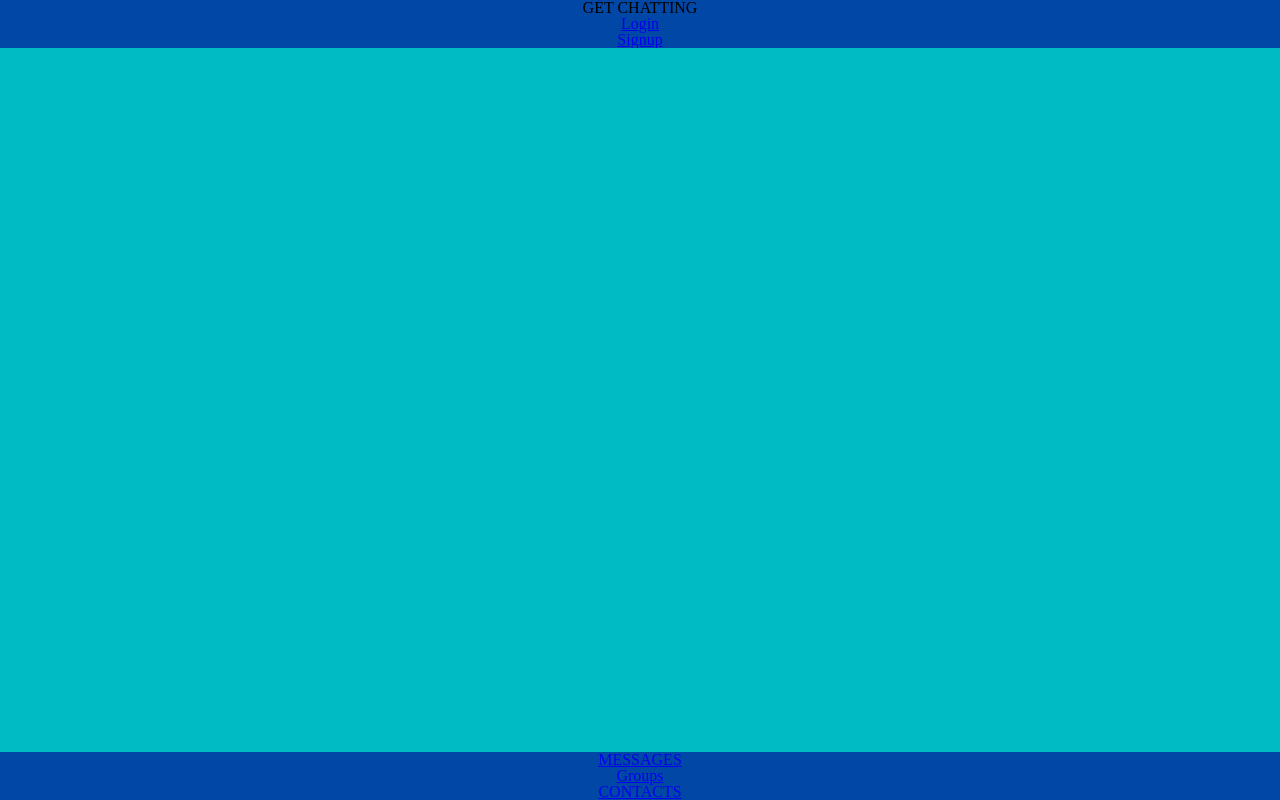
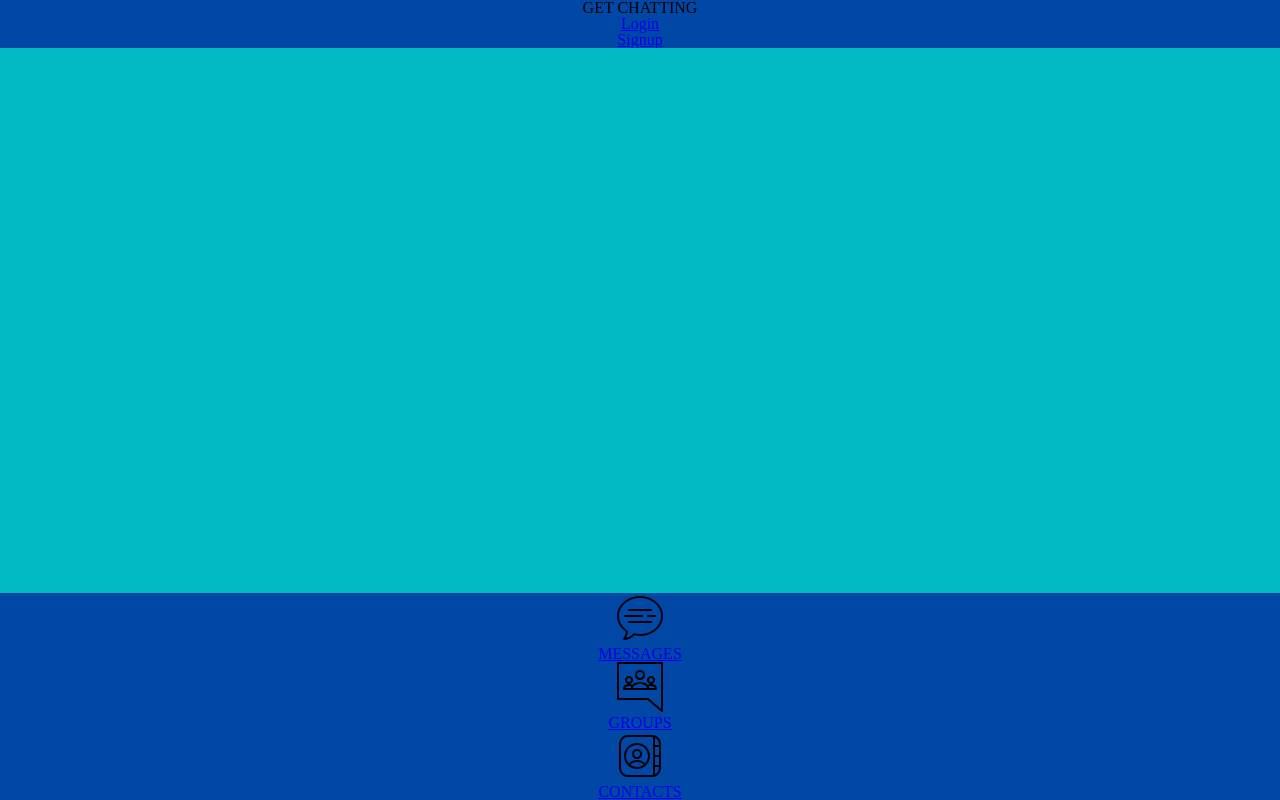
Before and after one commit to LukasDrinkwater/project-messaging-app, a React (Vite) app in the folder frontend/: page /contacts/add in a window 1280 px wide. Built offline with nearby package versions, Linux system fonts and the light colour scheme; no server answers.

Commit message:
added icon imports amended structure

```diff
--- a/frontend/src/components/single-components/single_use/Footer.jsx
+++ b/frontend/src/components/single-components/single_use/Footer.jsx
@@ -2,6 +2,10 @@ import { useContext } from "react";
 import { NavLink } from "react-router-dom";
 
 import { LoginContext } from "../../../App";
+
+import groupsIcon from "../../../assets/header_and_footer/groups.png";
+import messagesIcon from "../../../assets/header_and_footer/message.png";
+import contactsIcon from "../../../assets/header_and_footer/contacts.png";
 
 export default function Footer() {
   const [loggedIn, setLoggedIn] = useContext(LoginContext);
@@ -9,15 +13,33 @@ export default function Footer() {
   return (
     <>
       <div className="footerContainer">
-        <div className="footerMessages">
-          <NavLink to="/messages">MESSAGES</NavLink>
-        </div>
-        <div className="footerGroups">
+        <NavLink to="/messages">
+          <div className="footerMessages">
+            <div className="messagesIcon">
+              <img src={messagesIcon} alt="test" />
+            </div>
+            <p>MESSAGES</p>
+          </div>
+        </NavLink>
+        {/* <div className="footerGroups">
           <NavLink to="/groups">Groups</NavLink>
-        </div>
-        <div className="footerContacts">
-          <NavLink to="/contacts">CONTACTS</NavLink>
-        </div>
+        </div> */}
+        <NavLink to="/groups">
+          <div className="footerGroups">
+            <div className="groupsIcon">
+              <img src={groupsIcon} alt="test" />
+            </div>
+            <p>GROUPS</p>
+          </div>
+        </NavLink>
+        <NavLink to="/contacts">
+          <div className="footerContacts">
+            <div className="contactsIcon">
+              <img src={contactsIcon} alt="test" />
+            </div>
+            <p>CONTACTS</p>
+          </div>
+        </NavLink>
       </div>
     </>
   );
```
